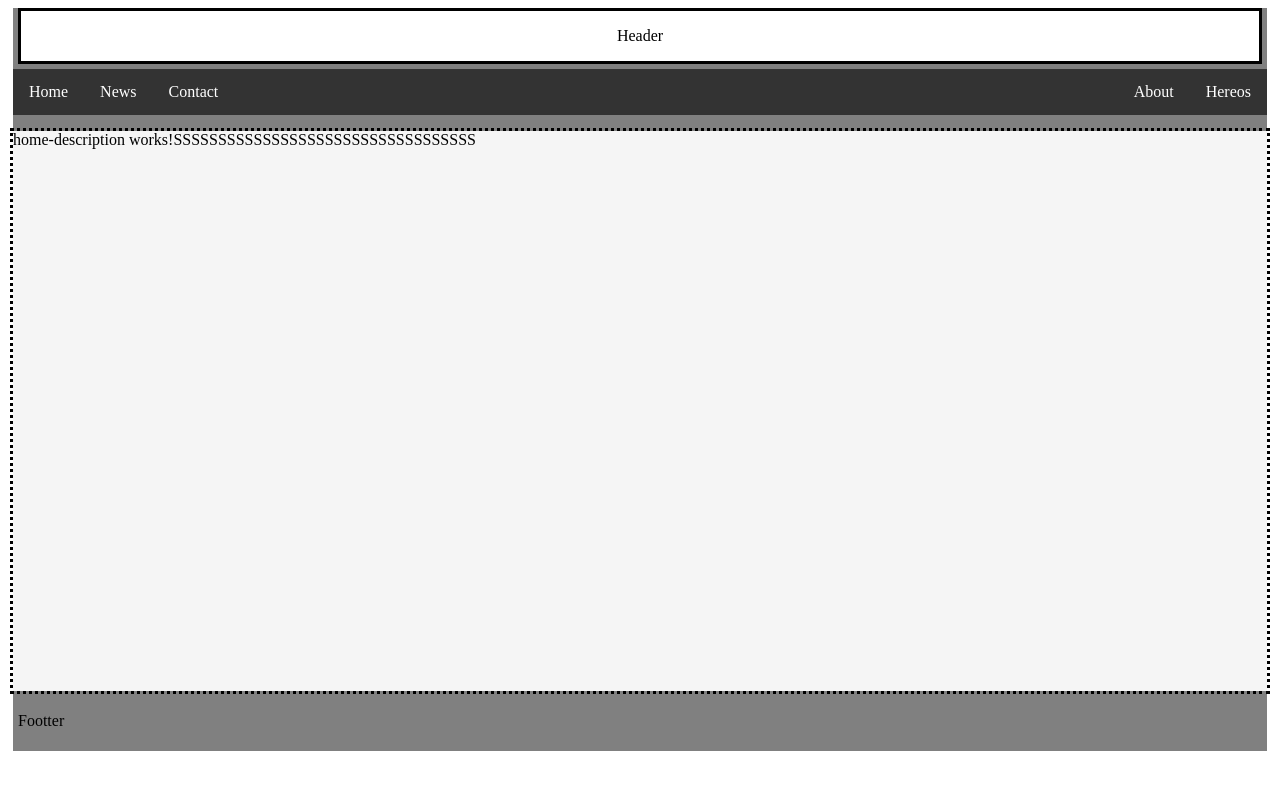
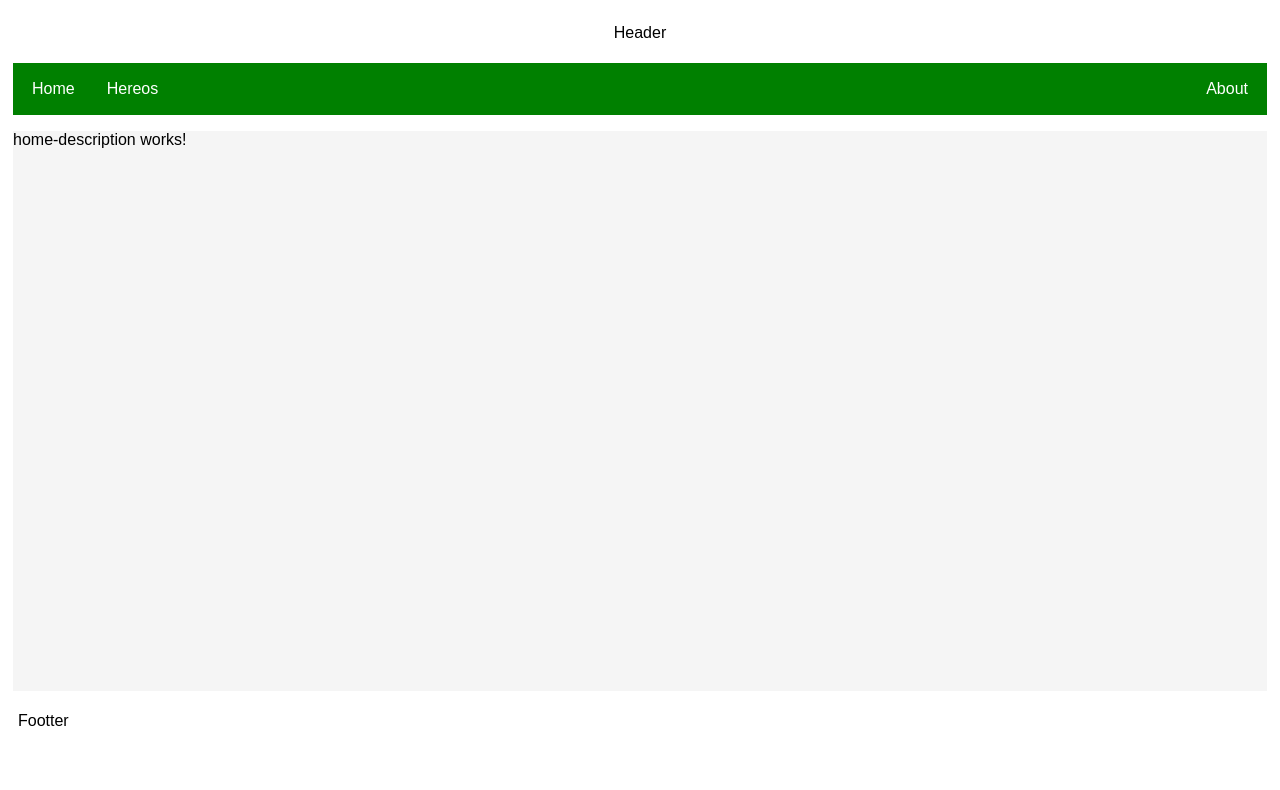
Before and after one commit to Ghislain1/zoe-fb-app, an Angular app: page /app-home-description in a window 1280 px wide. Shown: the top 790 px of the page. Built offline with nearby package versions, Linux system fonts and the light colour scheme.

Commit message:
Updating style

```diff
--- a/src/app/app.component.html
+++ b/src/app/app.component.html
@@ -5,14 +5,15 @@
 </div>
 
 <ul>
-  <li><a routerLink="/app-home"> Home</a></li>
-
-  <li><a href="#news">News</a></li>
-  <li><a href="#contact">Contact</a></li>
+  <li>
+    <a routerLinkActive="active"  routerLink="/app-home"> Home </a>
+  </li>
 
 
-    <li style="float:right">
-       <a  routerLink="/heroes"> Hereos </a>
+
+
+    <li>
+       <a routerLinkActive="active"  routerLink="/heroes"> Hereos </a>
     </li>
 
   <li style="float:right"><a   href="#about">About</a></li>
--- a/src/app/home/components/home-description.component.html
+++ b/src/app/home/components/home-description.component.html
@@ -1,3 +1,3 @@
 <p>
-  home-description works!SSSSSSSSSSSSSSSSSSSSSSSSSSSSSSSSSS
+  home-description works!
 </p>
--- a/src/styles.css
+++ b/src/styles.css
@@ -4,15 +4,12 @@
 .gcontainer{
     margin: 5px;
 
-    background-color: gray;
 
 }
 
 /*  Div  container  for header */
 .gheadercontainer{
     margin: 5px;
-    border-style: solid;
-    border-color: black;
     background-color: white;
     align-content: center;
     text-align: center;
@@ -32,7 +29,7 @@
 .gmaincontainer{
      background-color: whitesmoke;
     min-height: 560px;
-       outline-style: dotted;
+
 
 }
 
@@ -42,7 +39,11 @@ ul {
     margin: 0;
     padding: 0;
     overflow: hidden;
-    background-color: #333;
+    background-color: rgb(0, 128, 0);
+    border-style: solid;
+    border-color:  rgb(0, 128, 0);
+
+
 }
 
 li {
@@ -50,16 +51,35 @@ li {
 }
 
 li a {
-    display: block;
-    color: white;
-    text-align: center;
-    padding: 14px 16px;
-    text-decoration: none;
+  text-decoration: none;
+  margin-right: 0px;
+  margin-top: 0px;
+  padding: 14px 16px;
+  display: inline-block;
+  border-radius: 0px;
+
 }
 
-/* Change the link color to #111 (black) on hover */
-li a:hover {
-    background-color: #111;
-}
+li a:visited, a:link {
+    color:  white;
+  }
+
+  li a:hover {
+    color: rgb(48, 229, 3);
+    background-color:white;
+  }
+
+  li a.active {
+    color: #039be5;
+    background-color: black;
+  }
+
+
 
 /* ENDE --> Ul Navi style  */
+
+
+/* everywhere else */
+* {
+    font-family: Arial, Helvetica, sans-serif;
+  }
```
